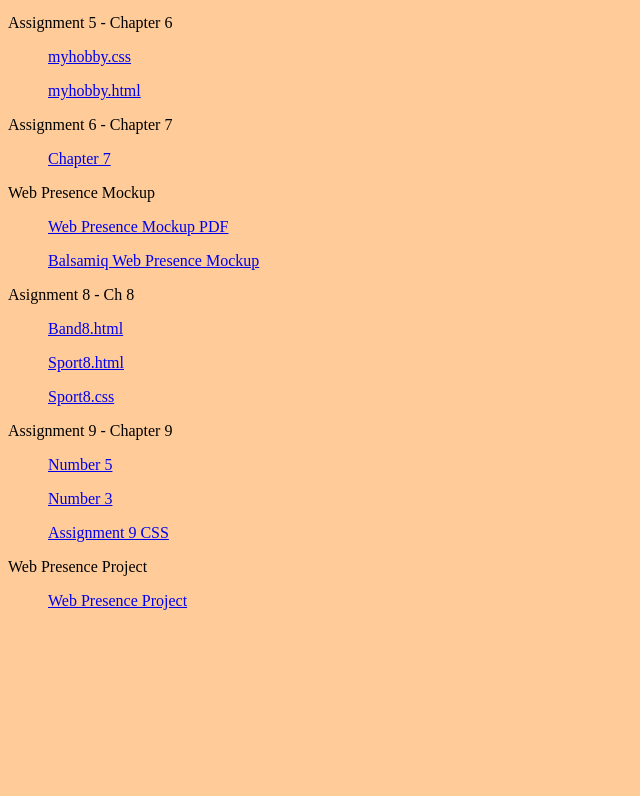
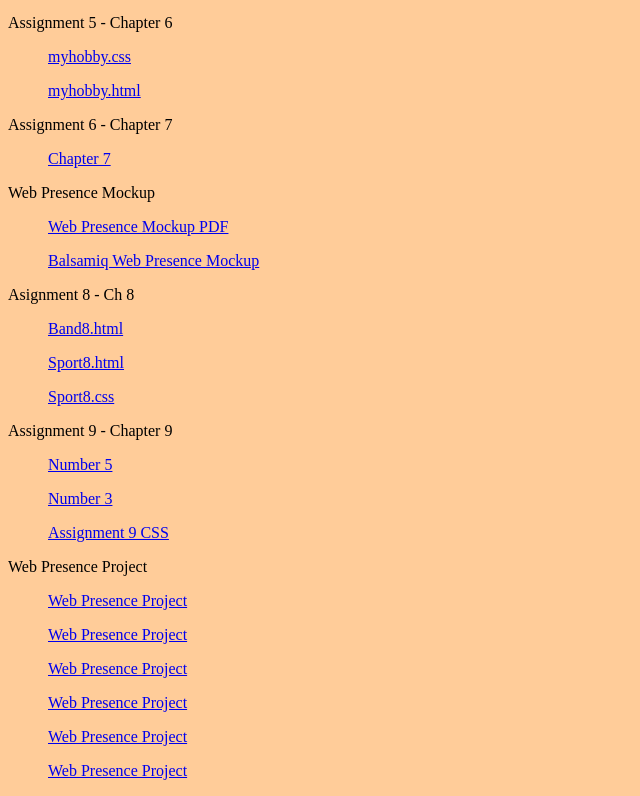
Before and after one commit to giulian777/giulian777.github.io, a plain HTML site: page index.html in a window 1280 px wide. Shown: the part 508-1304 px from the top of the page, without its empty margins (0-640 px from the left). Before the commit the page ends 1134 px from the top, so only its background shows below. Drawn offline with Linux system fonts and the light colour scheme.

Commit message:
Update index.html

```diff
--- a/index.html
+++ b/index.html
@@ -63,6 +63,11 @@ body { background-color: #FFCC99;
 <p> Web Presence Project </p>
 <ul>
   <p><a href="Home page.html">Web Presence Project</a></p>
+ <p><a href="Successes.html">Web Presence Project</a></p>
+ <p><a href="My resume.html">Web Presence Project</a></p>
+ <p><a href="my resume only.html">Web Presence Project</a></p>
+ <p><a href="one.css">Web Presence Project</a></p>
+ <p><a href="two.css">Web Presence Project</a></p>
 </ul>
  </body>
 </html>
```
